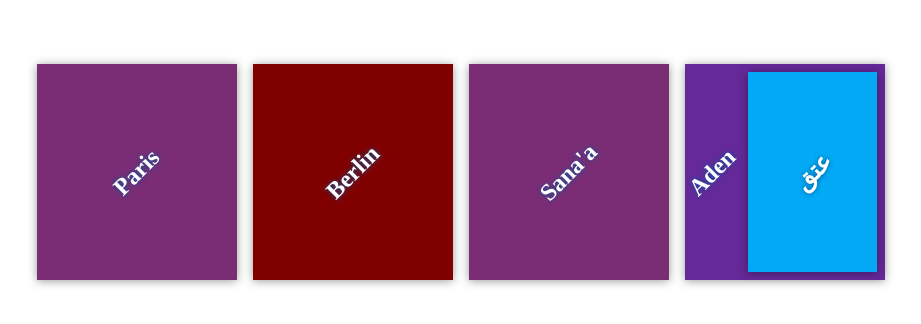
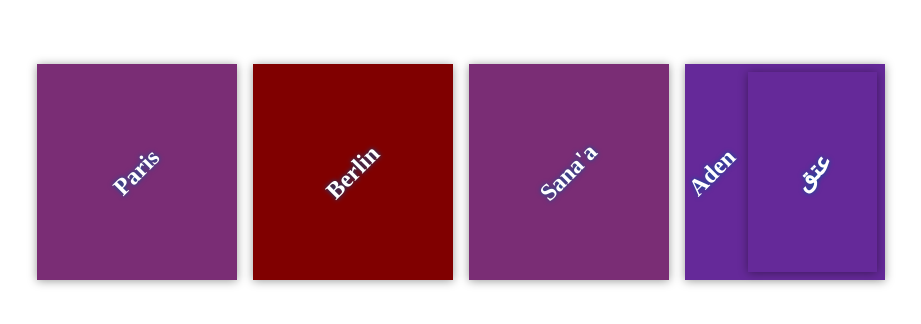
Before and after one commit to jubrannasser2/test_remote_repo1, a plain HTML site: page index.html in a window 1280 px wide. Shown: the part 228-552 px from the top of the page, without its empty margins (179-1100 px from the left). Drawn offline with Linux system fonts and the light colour scheme.

Commit message:
add atag distination

```diff
--- a/css/app.css
+++ b/css/app.css
@@ -66,3 +66,6 @@ h2 {
 #aden {
     background-color: #652999;
 }
+#atag {
+    background-color: #652999;
+}
```
